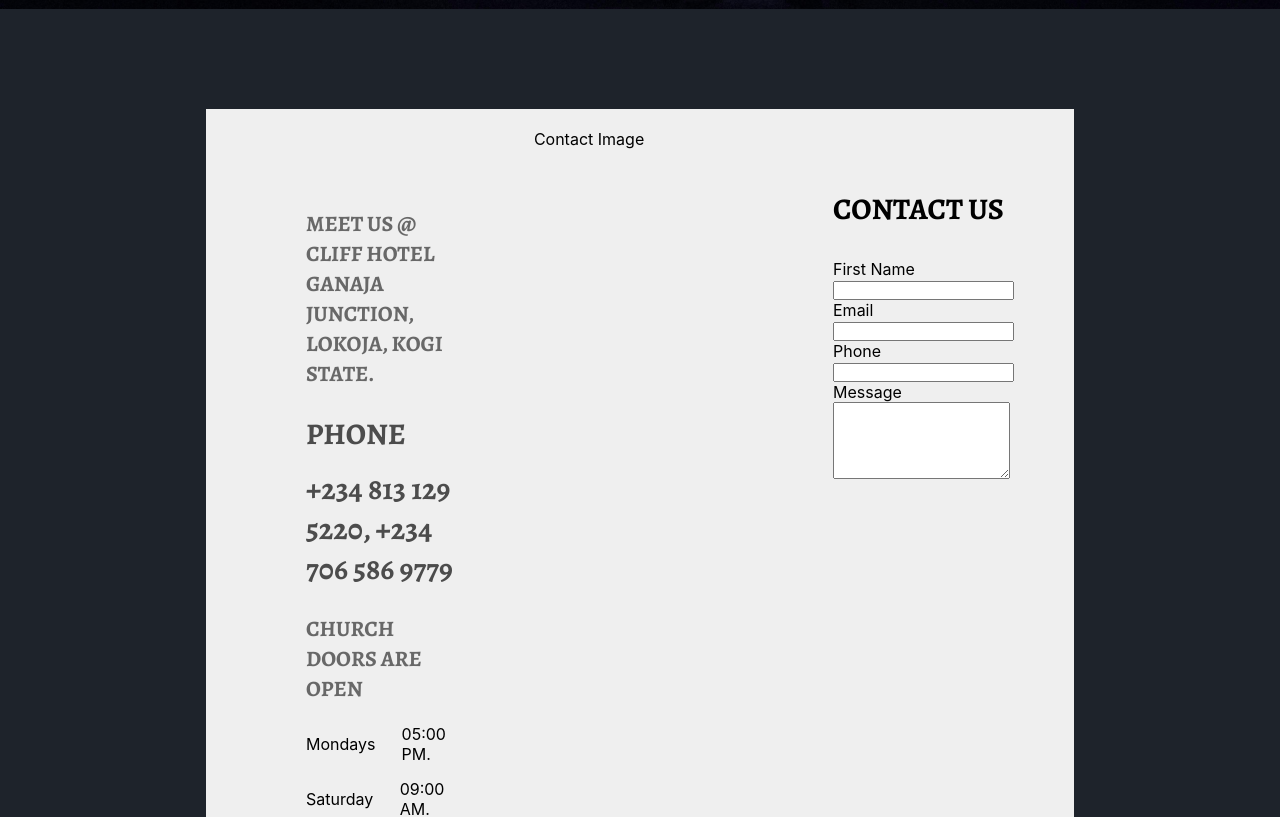
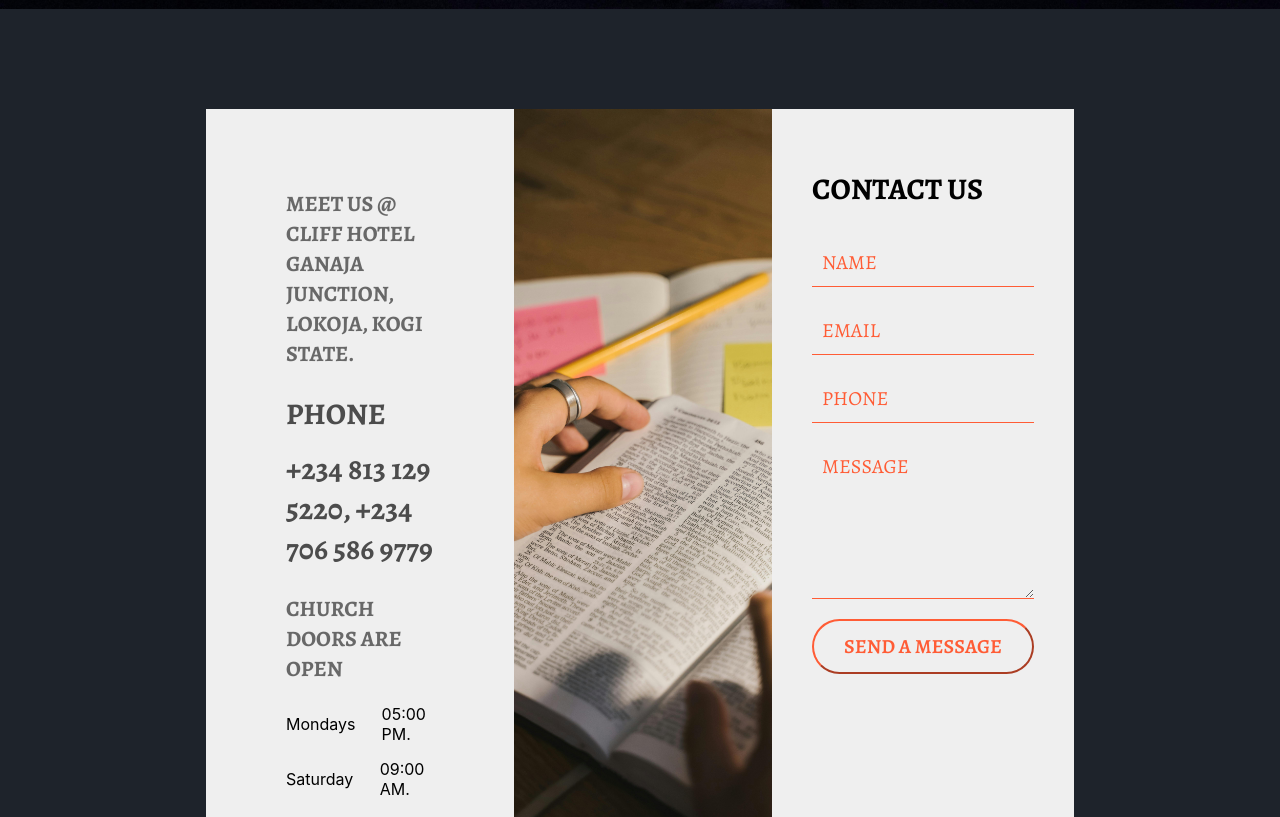
Before and after one commit to Josh-Alhassan/ftf-ministry, a React (Create React App) app: page /contact in a window 1280 px wide. Shown: the part 738-1555 px from the top of the page. Built offline with nearby package versions, Linux system fonts and the light colour scheme; some icons are missing.

Commit message:
add contact section

```diff
--- a/src/pages/Contact.js
+++ b/src/pages/Contact.js
@@ -74,29 +74,47 @@ function Contact() {
               09:00 AM.
             </p>
           </div>
-          <div>Contact Image</div>
+          <div className={styles.contactImage}></div>
           <div className={styles.contactForm}>
             <h3 className={styles.contactUs}>Contact us</h3>
 
-            <div className={styles.firstName}>
-              <label name="firstname">First Name</label>
-              <input type="text" name="firstname" />
-            </div>
+            <form
+              action="https://formspree.io/f/moqyqzqk"
+              method="POST"
+              className={styles.contactFormInputs}
+            >
+              <input
+                className={styles.formInput}
+                type="text"
+                name="firstname"
+                placeholder="NAME"
+              />
+              <input
+                className={styles.formInput}
+                type="email"
+                name="email"
+                placeholder="EMAIL"
+              />
+              <input
+                className={styles.formInput}
+                type="text"
+                name="phone"
+                placeholder="PHONE"
+              />
 
-            <div className={styles.email}>
-              <label name="email">Email</label>
-              <input type="email" name="email" />
-            </div>
+              <textarea
+                className={styles.formInput}
+                name="message"
+                rows="5"
+                placeholder="MESSAGE"
+              ></textarea>
 
-            <div className={styles.phoneNumber}>
-              <label name="phone">Phone</label>
-              <input type="text" name="phone" />
-            </div>
-
-            <div className={styles.firstName}>
-              <label name="message">Message</label>
-              <textarea name="message" rows="5"></textarea>
-            </div>
+              <input
+                type="submit"
+                value="SEND A MESSAGE"
+                className={styles.formButton}
+              />
+            </form>
           </div>
         </section>
       </main>
--- a/src/pages/Contact.module.css
+++ b/src/pages/Contact.module.css
@@ -18,7 +18,7 @@
 .contactWrapper {
   background: #efefef;
 
-  padding: 20px;
+  /* padding: 20px; */
   width: 70%;
 
   margin: 0 auto;
@@ -48,8 +48,15 @@
   font-family: Alegreya;
 }
 
+.contactImage {
+  background: url("../assets/bible.jpg");
+  background-size: cover;
+  background-position: center;
+}
+
 .contactForm {
   padding: 40px;
+  /* background-color: orange; */
 }
 
 .contactUs {
@@ -59,3 +66,45 @@
   font-family: Alegreya;
   text-transform: uppercase;
 }
+
+.contactFormInputs {
+  display: flex;
+  flex-direction: column;
+  justify-content: center;
+  align-items: flex-start;
+  gap: 20px;
+}
+
+.formInput {
+  width: 100%;
+  padding: 10px;
+  font-size: 20px;
+  font-family: Alegreya;
+  border: none;
+  border-bottom: 1px solid #ff5c35;
+  color: #8cabfb;
+  background-color: transparent;
+  outline: none;
+}
+
+.formInput::placeholder {
+  color: #ff5c35;
+}
+
+.formButton {
+  padding: 12px 30px;
+  color: #ff5c35;
+  /* background-color: #8cabfb; */
+  border-color: #ff5c35;
+  font-size: 20px;
+  font-family: Alegreya;
+  font-weight: 600;
+  border-radius: 30px;
+  cursor: pointer;
+  transition: all 0.3s ease;
+}
+
+.formButton:hover {
+  background-color: #ff5c35;
+  color: #fff;
+}
```
Also changed, not shown: src/assets/bible.jpg (added).
